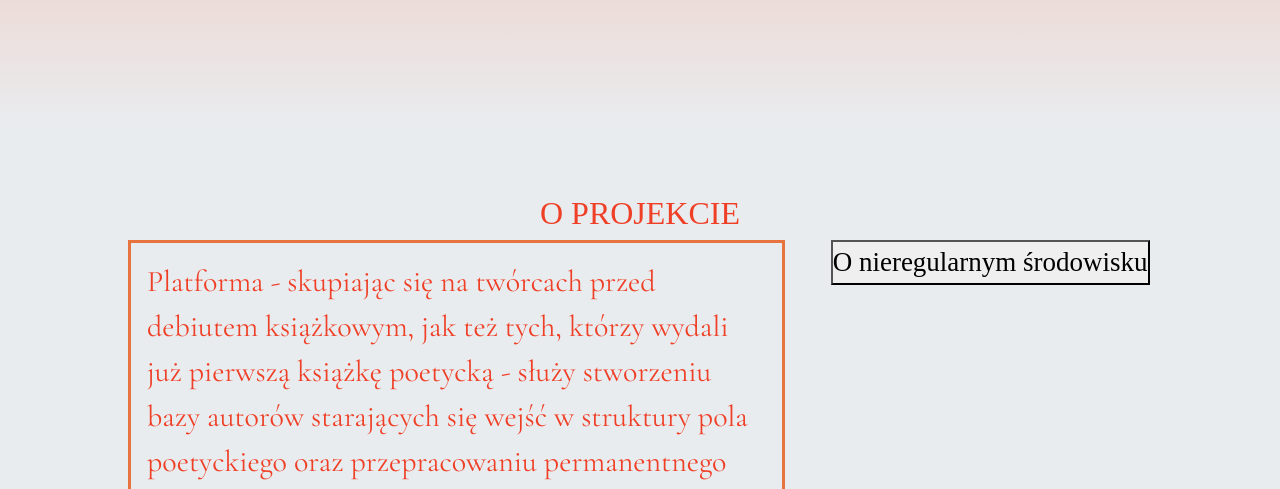
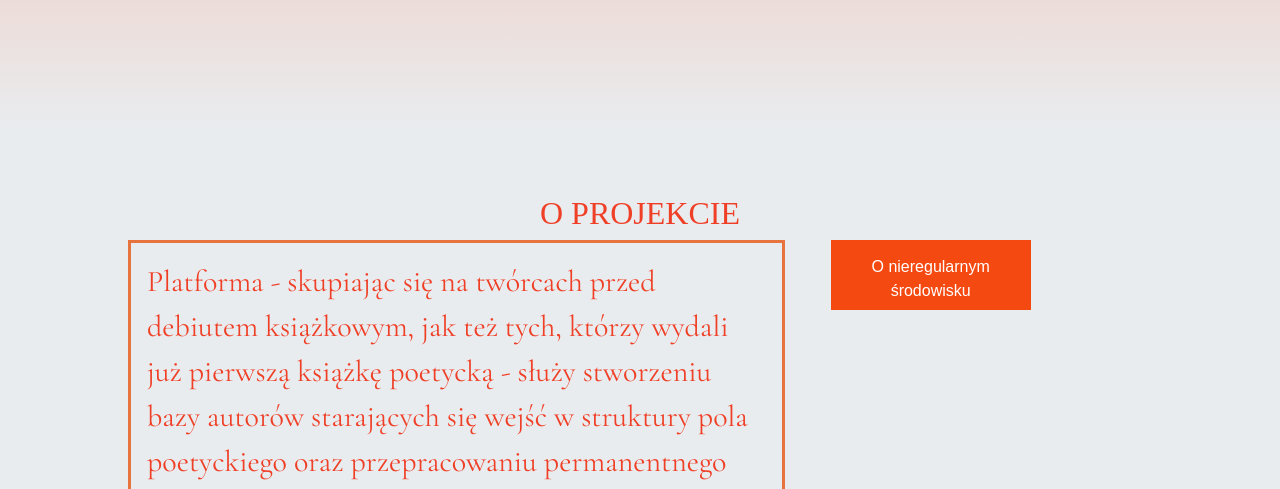
Before and after one commit to Ofey521/AMP, a Django app: page / in a window 1280 px wide. Shown: the part 1489-1978 px from the top of the page. Run offline with Django 3.2, Linux system fonts and the light colour scheme; some libraries are stand-ins or nearby versions; some web fonts are replaced.

Commit message:
ostylowanie buttona

```diff
--- a/static/css/main.css
+++ b/static/css/main.css
@@ -347,6 +347,26 @@ i.ikona {
 }
 
 
+.button {
+  background-color:#F44910;; /* Green */
+  border: none;
+  color: white;
+  padding: 15px 32px;
+  text-align: center;
+  font-family: 'acumin-pro', sans-serif;
+  text-decoration: none;
+  display: inline-block;
+  font-size: 16px;
+  width: 200px;
+  height:70px;
+}
+
+.button:hover {
+  -webkit-transform: scale(0.96);
+  transform: scale(0.96);
+}
+
+
 #aboutus-hero .jumbotron .autorzy {
   font-size: 30px;
   color: rgb(255, 255, 255);
--- a/templates/strona_amp/index.html
+++ b/templates/strona_amp/index.html
@@ -153,7 +153,7 @@
                               </div>
 
                               <div class="col-md-4 col-sm-12 col-lg-4">
-                                <button id="option 1" onclick="switch_text()" value="O nieregularnym środowisku">O nieregularnym środowisku</button>
+                                <button class="button" id="option 1" onclick="switch_text()" value="O nieregularnym środowisku">O nieregularnym środowisku</button>
                               </div>
                             </div>
                     </div>
```
